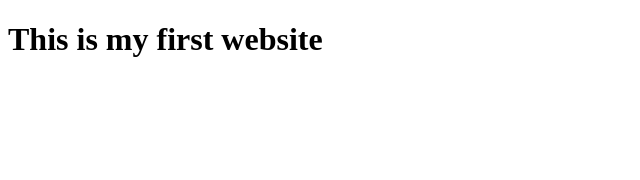
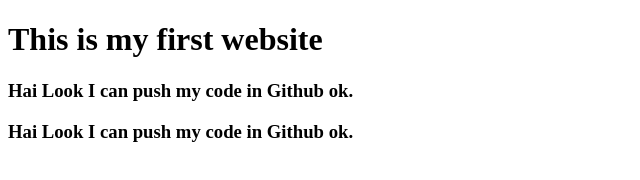
Before and after one commit to toufic118284/my-first-website, a plain HTML site: page index.html in a window 1280 px wide. Shown: the whole page, without its empty margins (0-640 px from the left). Drawn offline with Linux system fonts and the light colour scheme.

Commit message:
learn github

```diff
--- a/index.html
+++ b/index.html
@@ -8,5 +8,7 @@
 </head>
 <body>
     <h1>This is my first website</h1>
+    <h3>Hai Look I can push my code in Github ok. </h3>
+    <h3>Hai Look I can push my code in Github ok. </h3>
 </body>
 </html>
```
